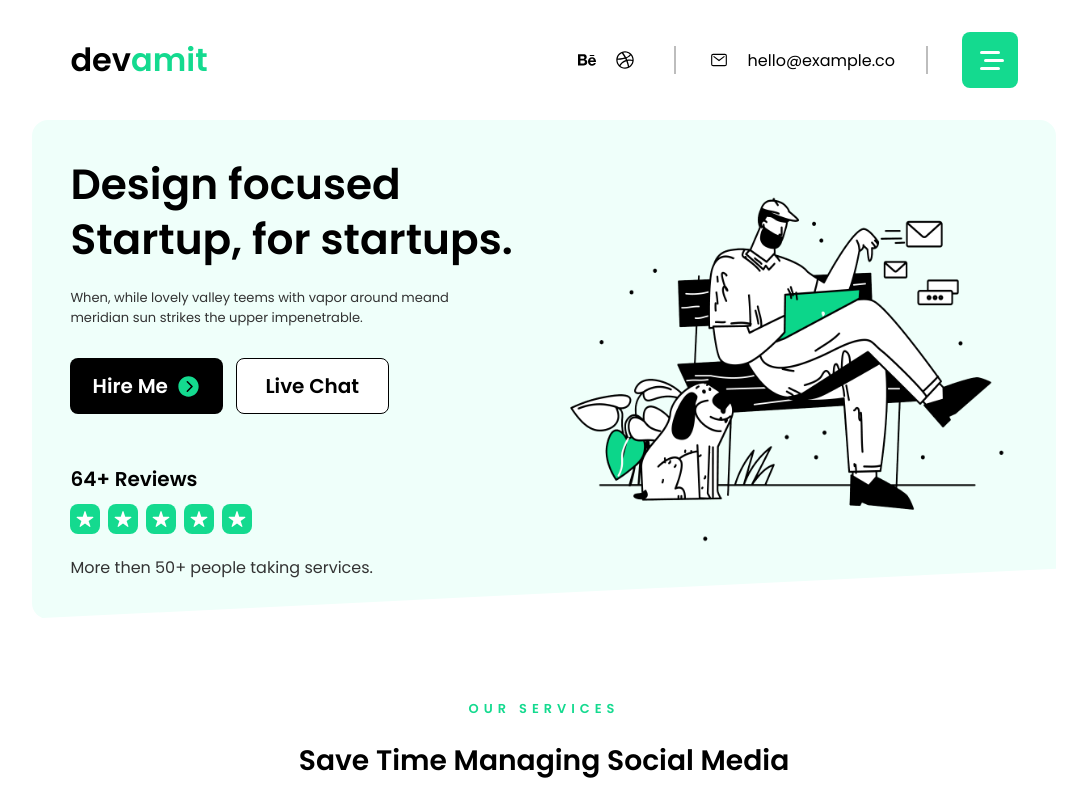
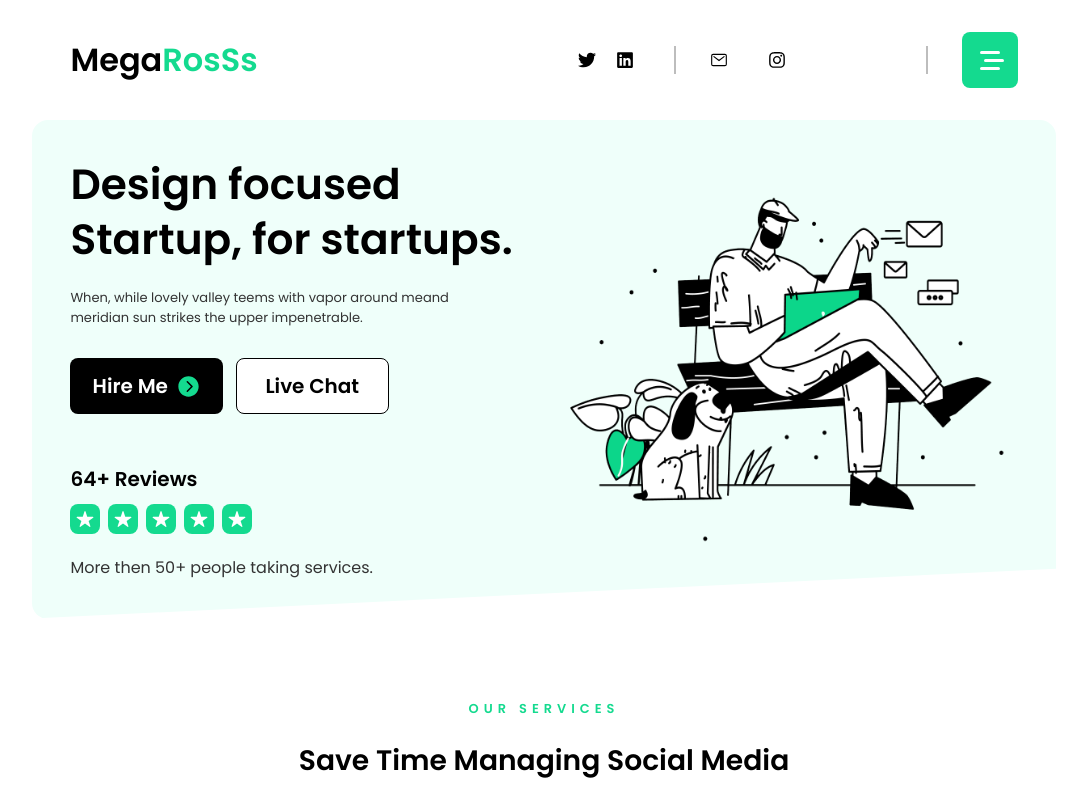
Before and after one commit to devamitjha/landing-page-animation-using-framer-motion, a React (Create React App) app: page / in a window 1280 px wide. Shown: the top 788 px of the page, without its empty margins (96-1183 px from the left). Built offline with nearby package versions, Linux system fonts and the light colour scheme.

Commit message:
first deployment

```diff
--- a/package.json
+++ b/package.json
@@ -7,7 +7,7 @@
     "@testing-library/react": "^13.4.0",
     "@testing-library/user-event": "^13.5.0",
     "framer-motion": "^7.3.5",
-    "node-sass": "^7.0.3",
+    "node-sass": "^9.0.0",
     "react": "^18.2.0",
     "react-dom": "^18.2.0",
     "react-icons": "^4.4.0",
--- a/src/App.js
+++ b/src/App.js
@@ -1,5 +1,5 @@
 import './App.scss';
-import {FaBehance, FaDribbble} from 'react-icons/fa';
+import {FaBehance, FaDribbble, FaInstagram, FaLinkedin, FaTwitter} from 'react-icons/fa';
 import {IoMailOutline, IoChevronForwardCircle, IoStar} from 'react-icons/io5';
 import {IconContext} from "react-icons";
 import Card from './component/Card';
@@ -130,18 +130,19 @@ function App() {
   return (
     <motion.div initial='initial' animate='animate'>
       <motion.header variants={stagger}>
-          <motion.div className="logo_wrapper" variants={header}>dev<span>amit</span></motion.div>
+          <motion.div className="logo_wrapper" variants={header}>Mega<span>RosSs</span></motion.div>
           <motion.div className="menu_container" variants={stagger}>
             <motion.span variants={header}>
               <IconContext.Provider value={{color:"#000", size:"18px", className:"icons_container"}}>
-                <div className="icon"><FaBehance/></div>
-                <div className="icon"><FaDribbble/></div>
+                <div className="icon"><FaTwitter/></div>
+                <div className="icon"><FaLinkedin/></div>
               </IconContext.Provider>
             </motion.span>
             <motion.span variants={header}>
               <IconContext.Provider value={{color:"#000", size:"18px"}}>
                 <div className="icon"><IoMailOutline/></div>
-                hello@example.co
+                <div className="icon"><FaInstagram/></div>
+                {/* olanipekunmicheal65@gmail.com */}
               </IconContext.Provider>
             </motion.span>
             <motion.span className="menu" variants={header}>
@@ -224,7 +225,7 @@ function App() {
         </motion.div>
       </motion.div>
 
-      <Card/>
+      <Card />
 
 
 
--- a/src/component/Card.js
+++ b/src/component/Card.js
@@ -2,8 +2,8 @@ import React from 'react';
 import {IoMailOutline, IoChevronForward, IoApps, IoNotifications, IoPieChart, IoNewspaper, IoCard, IoColorFill} from "react-icons/io5";
 import {IconContext} from "react-icons";
 import {motion} from 'framer-motion';
-
-let easing = [0.6,-0.05,0.01,0.99];
+// this has well
+// let easing = [0.6,-0.05,0.01,0.99];
 
 const container = {
     show:{
@@ -24,22 +24,22 @@ const item = {
         }
     }
 }
-
-const title = {
-    hidden:{
-        y:60,
-        opacity:0
-    },
-    show:{
-        y:0,
-        opacity:1,
-        transition:{
-            delay:.2,
-            duration:0.6,
-            ease:easing
-        }
-    }
-};
+// find out what this does
+// const title = {
+//     hidden:{
+//         y:60,
+//         opacity:0
+//     },
+//     show:{
+//         y:0,
+//         opacity:1,
+//         transition:{
+//             delay:.2,
+//             duration:0.6,
+//             ease:easing
+//         }
+//     }
+// };
 
 const hoverEffect = {
     whileHover:{
```
Also changed, not shown: 2 other files (tests, documents, lock files or other folders).
